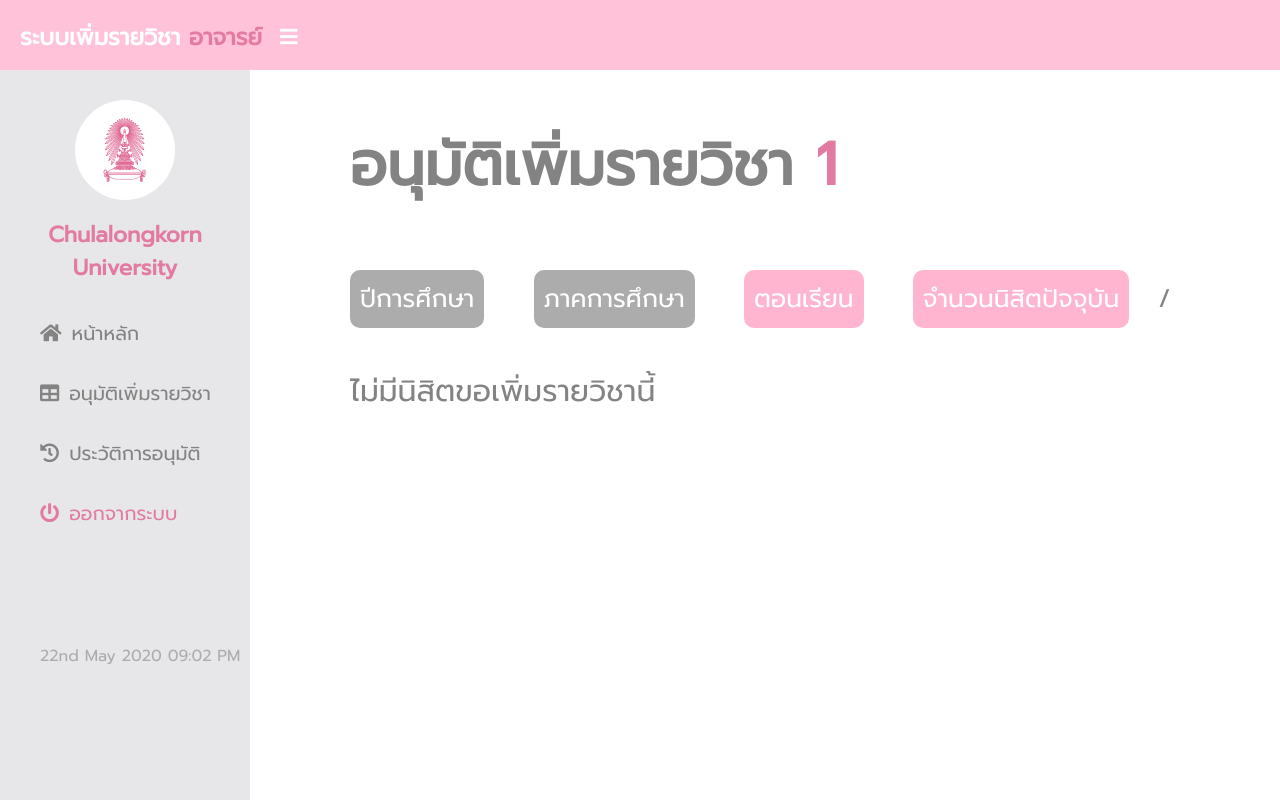
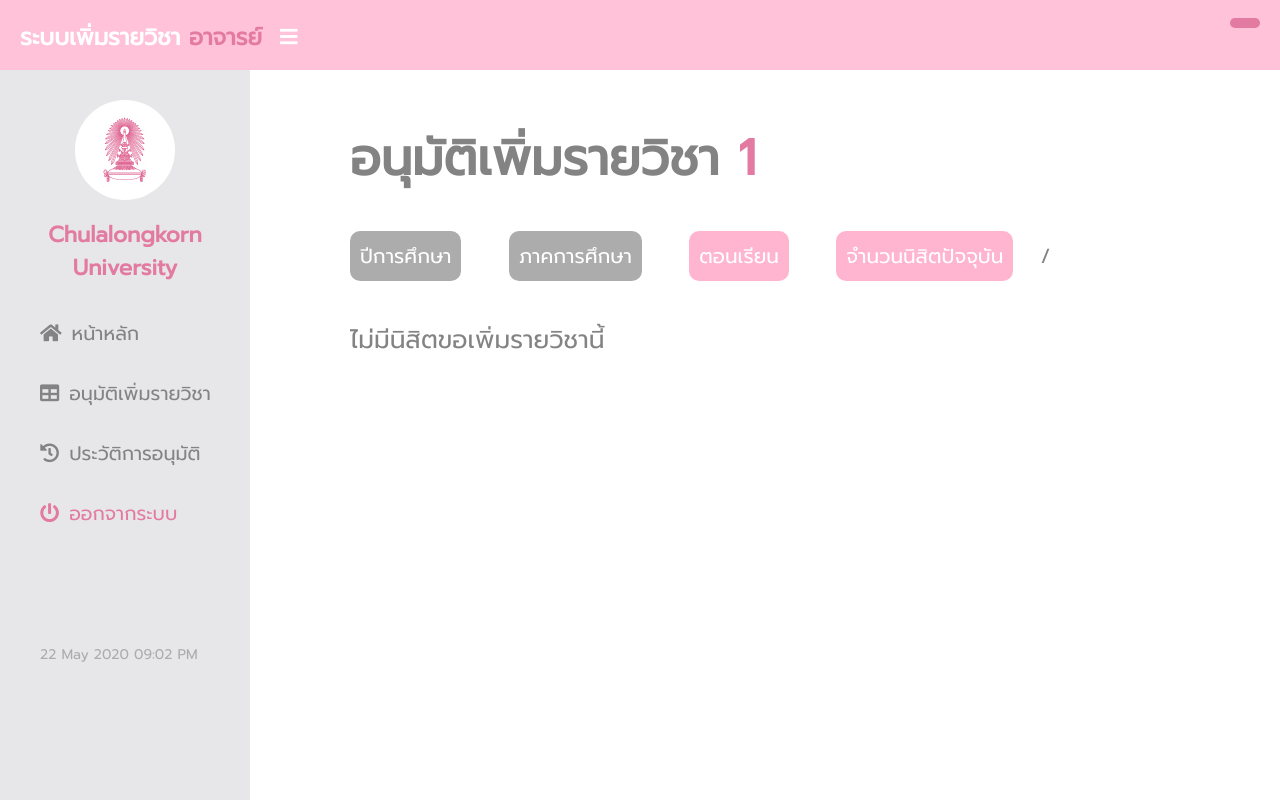
Before and after one commit to ponyonpuririnlovers/Attending-System, a PHP site: page /approve.php?id=1 in a window 1280 px wide. Run offline with PHP 8.4, Linux system fonts and the light colour scheme; the visitor is signed in with stand-in values (Sample User, id 1); data that the repository does not hold is empty; some libraries are stand-ins or nearby versions.

Commit message:
แก้sidebarปรับtableนิดนึง

```diff
--- a/approve.php
+++ b/approve.php
@@ -20,7 +20,7 @@
 
     }
     date_default_timezone_set("Asia/Bangkok");
-    $currentDate = date("jS F Y h:i A") . "<br>";
+    $currentDate = date("j F Y h:i A") . "<br>";
 
     if (!isset($_SESSION['username'])) {
         $_SESSION['msg'] = "You must log in first";
@@ -57,6 +57,9 @@
       </label>
       <div class="left_area">
         <h3>ระบบเพิ่มรายวิชา <span> อาจารย์</span></h3>
+      </div>
+      <div class="right_area">
+        <a class="right_head"><?php echo $name; ?></a>
       </div>
     </header>
     <!--header area end-->
@@ -127,7 +130,7 @@
                 <tr>
                     <th>รหัสนิสิต</th>
                     <th>ชื่อนิสิต</th>
-                    <th>อนุมัติ</th>
+                    <th style="padding: 0px 100px;">อนุมัติ</th>
                 </tr>
             </thead>
 
@@ -156,7 +159,7 @@
                     <td><center><?php echo $rowpost['student_ID']; ?></center></td>
                     <td><?php echo $rowpost['name']; ?></td>
 
-                    <td><input type="checkbox" name="approven_studentid[<?php echo $rowpost['student_ID']; ?>][student_ID]" value="<?php echo $rowpost['student_ID']; ?>"></td>
+                    <td style="padding: 0px 90px;"><input type="checkbox" name="approven_studentid[<?php echo $rowpost['student_ID']; ?>][student_ID]" value="<?php echo $rowpost['student_ID']; ?>"></td>
                     <input type="hidden" name="approven_studentid[<?php echo $rowpost['student_ID']; ?>][course_ID]" value="<?php echo $course_ID; ?>">
                     <input type="hidden" name="approven_studentid[<?php echo $rowpost['student_ID']; ?>][section]" value="<?php echo $section; ?>" >
                     <input type="hidden" name="approven_studentid[<?php echo $rowpost['student_ID']; ?>][current_student]" value="<?php echo $rowpost['current_student']; ?>" >
@@ -171,11 +174,12 @@
                 }
         ?>
 
-    </table>
-
+        </table>
+        <p></p><p></p>
         <div class="input-group" >
-            <lable for="password" style="font-size: 20px; margin-left: 750px; display: inline;" >Password</lable>
-            <input type="password" name="confirm_password" style="font-size: 30px; margin-left: 750px; height: 30px; width: 200px; border: 3px solid #E096AC;">
+            <lable for="password" style="font-size: 20px; margin-left: 750px; display: inline;" ><i class="fas fa-key" style="color: #e37aa1;"></i> กรุณากรอกรหัสผ่าน</lable>
+            <input  type="password" name="confirm_password"
+                    style="font-size: 30px; margin-left: 740px; width: 220px;  border-radius: 100px;  border:2px solid;">
         </div>
 
         <input type="submit" value="ยืนยันการอนุมัติ" name="submit" id="submit" >
--- a/finish_approve.php
+++ b/finish_approve.php
@@ -16,7 +16,7 @@
         $department = $row['department'];
     }
     date_default_timezone_set("Asia/Bangkok");
-    $currentDate = date("jS F Y h:i A") . "<br>";
+    $currentDate = date("j F Y h:i A") . "<br>";
 
 
     if (!isset($_SESSION['username'])) {
@@ -54,6 +54,9 @@
       </label>
       <div class="left_area">
         <h3>ระบบเพิ่มรายวิชา <span> อาจารย์</span></h3>
+      </div>
+      <div class="right_area">
+        <a class="right_head"><?php echo $name; ?></a>
       </div>
     </header>
     <!--header area end-->
--- a/history.php
+++ b/history.php
@@ -12,7 +12,7 @@
         $department = $row['department'];
     }
     date_default_timezone_set("Asia/Bangkok");
-    $currentDate = date("jS F Y h:i A") . "<br>";
+    $currentDate = date("j F Y h:i A") . "<br>";
 
 
     if (!isset($_SESSION['username'])) {
@@ -50,6 +50,9 @@
       </label>
       <div class="left_area">
         <h3>ระบบเพิ่มรายวิชา <span> อาจารย์</span></h3>
+      </div>
+      <div class="right_area">
+        <a class="right_head"><?php echo $name; ?></a>
       </div>
     </header>
     <!--header area end-->
--- a/history_course.php
+++ b/history_course.php
@@ -16,7 +16,7 @@
         $department = $row['department'];
     }
     date_default_timezone_set("Asia/Bangkok");
-    $currentDate = date("jS F Y h:i A") . "<br>";
+    $currentDate = date("j F Y h:i A") . "<br>";
 
 
     if (!isset($_SESSION['username'])) {
@@ -54,6 +54,9 @@
       </label>
       <div class="left_area">
         <h3>ระบบเพิ่มรายวิชา <span> อาจารย์</span></h3>
+      </div>
+      <div class="right_area">
+        <a class="right_head"><?php echo $name; ?></a>
       </div>
     </header>
     <!--header area end-->
--- a/index.php
+++ b/index.php
@@ -13,7 +13,7 @@
         $course_ID = $row['course_ID'];
     }
     date_default_timezone_set("Asia/Bangkok");
-    $currentDate = date("jS F Y h:i A") . "<br>";
+    $currentDate = date("j F Y h:i A") . "<br>";
 
     /*!-- no username --*/
     if (!isset($_SESSION['username'])) {
@@ -52,6 +52,9 @@
       </label>
       <div class="left_area">
         <h3>ระบบเพิ่มรายวิชา <span>อาจารย์</span></h3>
+      <div class="right_area">
+        <a class="right_head"><?php echo $name; ?></a>
+      </div>
       </div>
     </header>
     <!--header area end-->
--- a/style.css
+++ b/style.css
@@ -116,6 +116,24 @@ header{
   color: #e37aa1 ;
 }
 
+.right_head{
+  font-size: 15px;
+  text-transform: none;
+  padding: 5px;
+  padding-left: 15px;
+  padding-right: 15px;
+  background: #e37aa1;
+  text-decoration: none;
+  float: right;
+  margin-top: -37px;
+  margin-right: 40px;
+  border-radius: 50px;
+  font-weight: 100;
+  color: #fff;
+  transition: 0.5s;
+  transition-property: background;
+}
+
 /* ;----------------------------------- sidebar ------------------------------------------; */
 
 .sidebar {
@@ -220,7 +238,7 @@ label #sidebar_btn:hover{
 }
 
 .sidebar .sidebar_info_user{
-  font-size: 1rem;
+  font-size: 14px;
   color: #acacac;
   padding-top: 100px;
   padding-left: 40px;
@@ -238,7 +256,7 @@ label #sidebar_btn:hover{
     color: #838383;
     padding-top: 120px;
     margin-left: 350px;
-    font-size: 30px;
+    font-size: 25px;
     transition: 0.5s;
 }
 
@@ -247,19 +265,24 @@ label #sidebar_btn:hover{
 }
 
 .content p{
-    font-size: 25px;
+    font-size: 20px;
     padding-top: 20px;
   }
 
 .content a{
     color: #e37aa1;
-    font-size: 25px;
+    font-size: 20px;
     padding-top: 20px;
   }
 
 #check:checked ~ .content{
     padding-left: 80px;
     transition: 0.5s;
+}
+
+#check:checked ~ table{
+  padding-left: 100px;
+  transition: 0.5s;
 }
 
 /* ;----------------------------------- course table ------------------------------------------; */
@@ -274,7 +297,7 @@ label #sidebar_btn:hover{
 }
 
 .content .table{
-    font-size: 30px;
+    font-size: 20px;
     transition: 0.5s;
     border-collapse: collapse;
     border-radius: 10px ;
@@ -324,7 +347,7 @@ label #sidebar_btn:hover{
 /* ;----------------------------------- course info ------------------------------------------; */
 
 .content .head_course { /* tag ข้อมูลของรายวิชา */
-  padding-top: 50px;
+  padding-top: 25px;
   padding-bottom: 50px;
 }
 
```
Also changed, not shown: course.php (+5 -2 lines).
